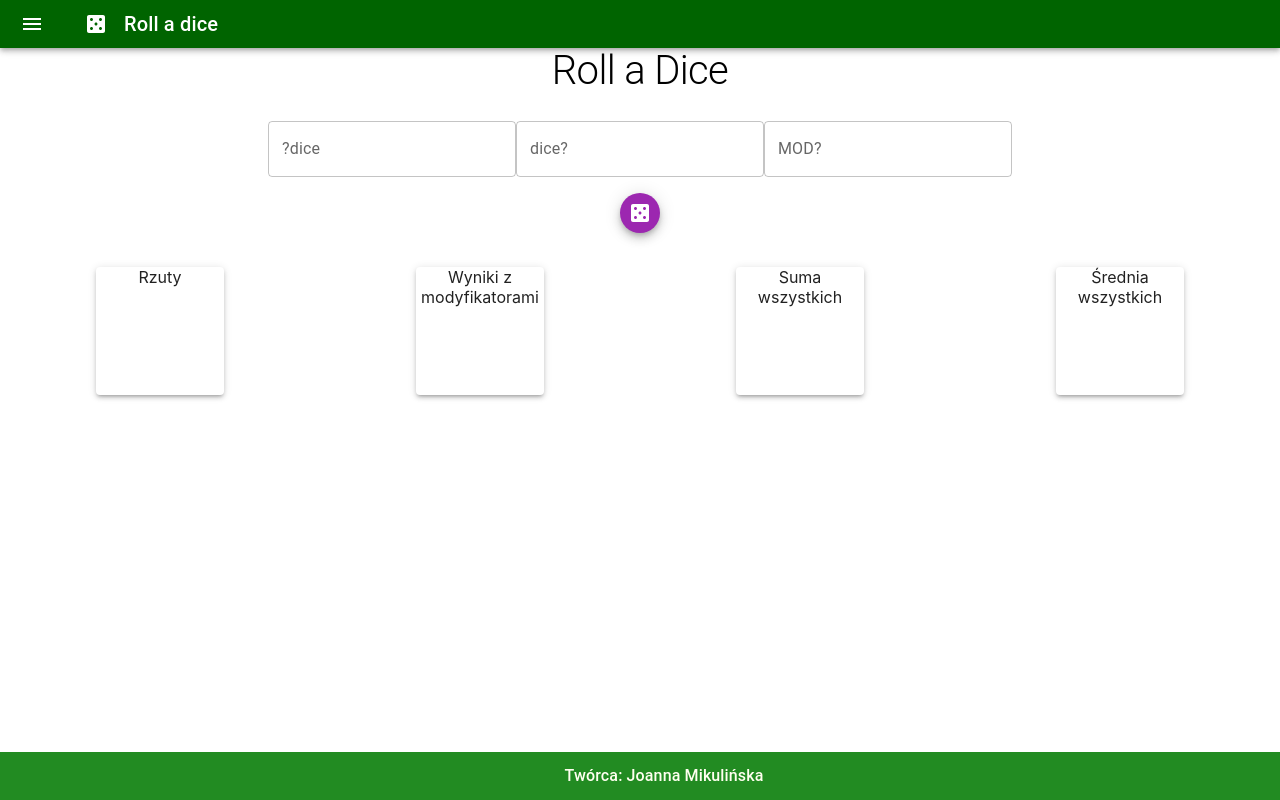
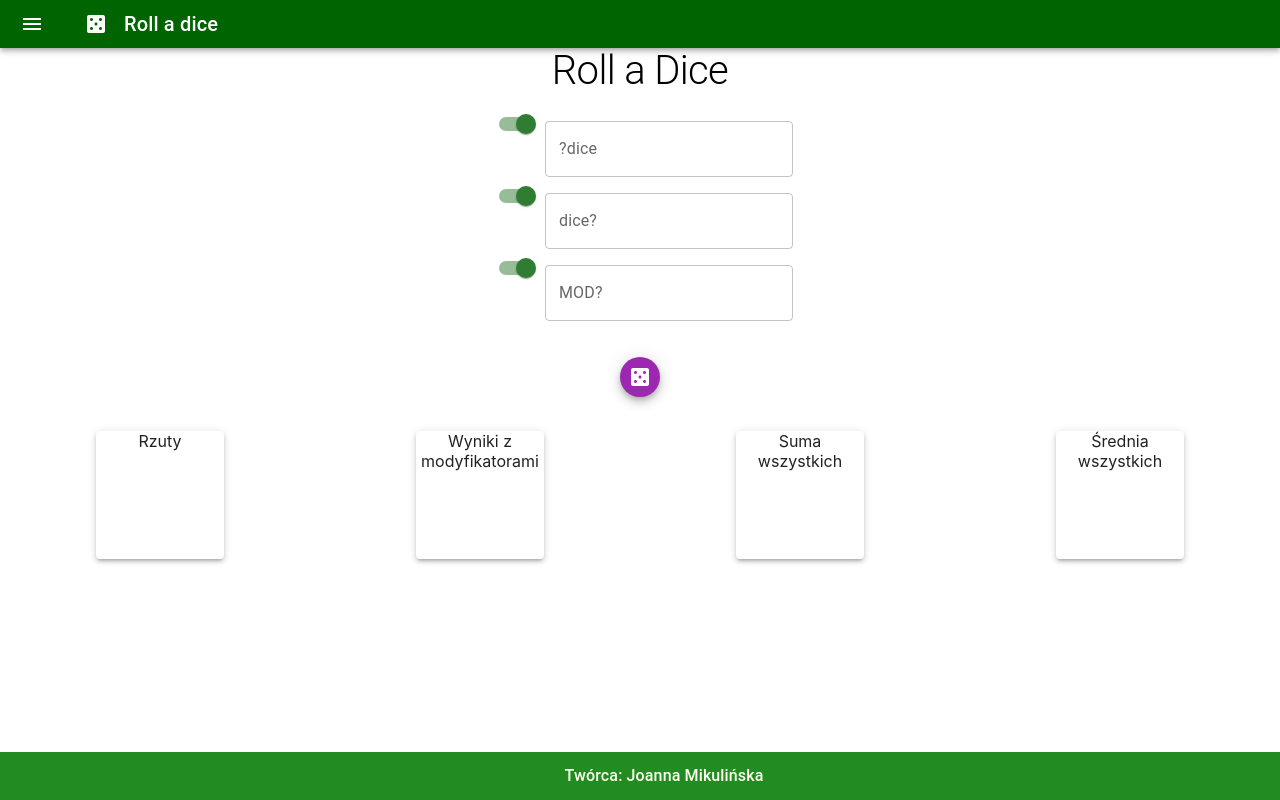
Before and after one commit to avtill/rolladice, a React (Create React App) app: page / in a window 1280 px wide. Built offline with nearby package versions, Linux system fonts and the light colour scheme.

Commit message:
Switch - basic

```diff
--- a/src/components/InputDiceType/InputDiceType.tsx
+++ b/src/components/InputDiceType/InputDiceType.tsx
@@ -1,6 +1,8 @@
 import React from 'react'
-import { TextField, Fab } from '@mui/material';
+import { TextField, Fab, Box} from '@mui/material';
 import CasinoIcon from '@mui/icons-material/Casino';
+import Switch from '@mui/material/Switch';
+
 
 //Do poprawy
 // const WhitchDice = () => {
@@ -10,11 +12,21 @@ import CasinoIcon from '@mui/icons-material/Casino';
 // return rollResult
 // }
 
+
 const InputDiceType = () => {
     return (<div style={{margin:"10px"}}>
+    <Box>
+  <Switch defaultChecked color="success" />
     <TextField id="outlined-basic" label="?dice" variant="outlined" sx={{mt:2}} />
+    </Box>
+    <Box>
+ <Switch defaultChecked color="success" />
     <TextField id="outlined-basic" label="dice?" variant="outlined" sx={{mt:2}} />
+    </Box>
+    <Box>
+  <Switch defaultChecked color="success" />
     <TextField id="outlined-basic" label="MOD?" variant="outlined" sx={{mt:2}}/>
+    </Box>
   <br />
       <Fab size="small" color="secondary" aria-label="add"sx={{margin:2}}>
        <CasinoIcon  />
```
Also changed, not shown: src/mycomponents/probka.jpg (deleted). Lines whose indentation alone changed are shown as unchanged.
